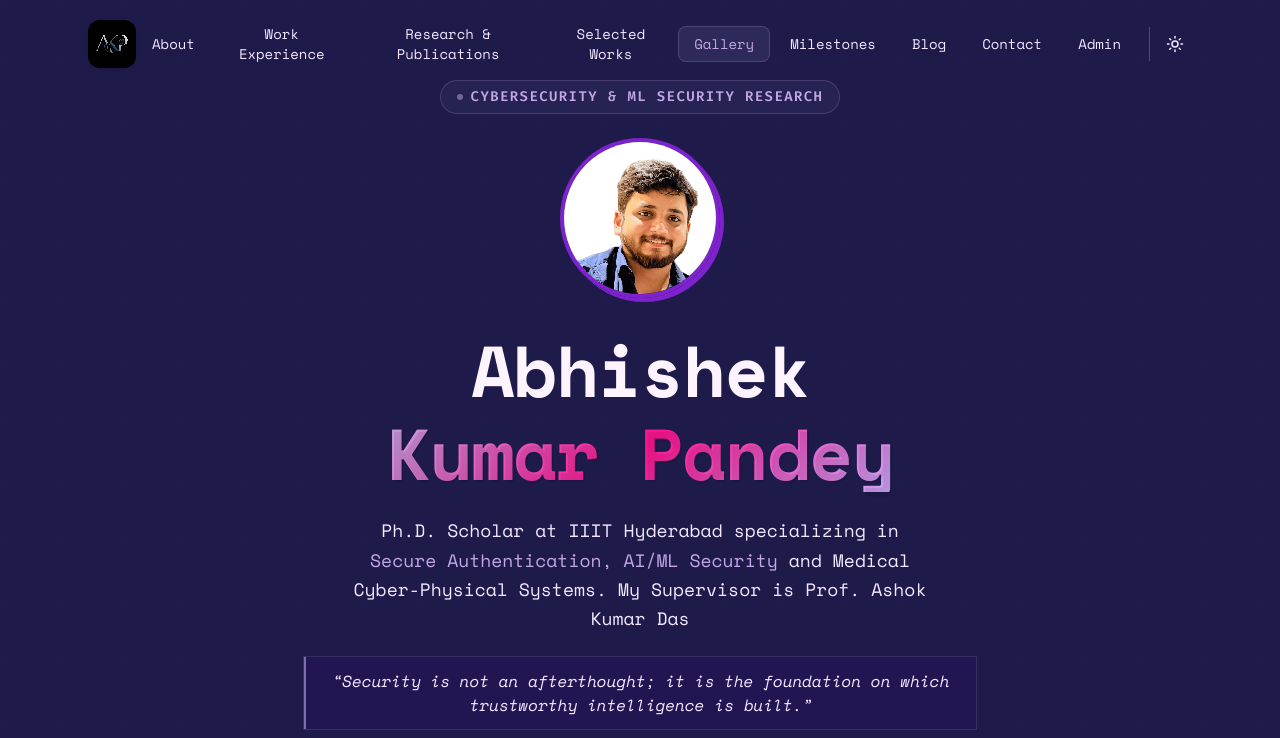
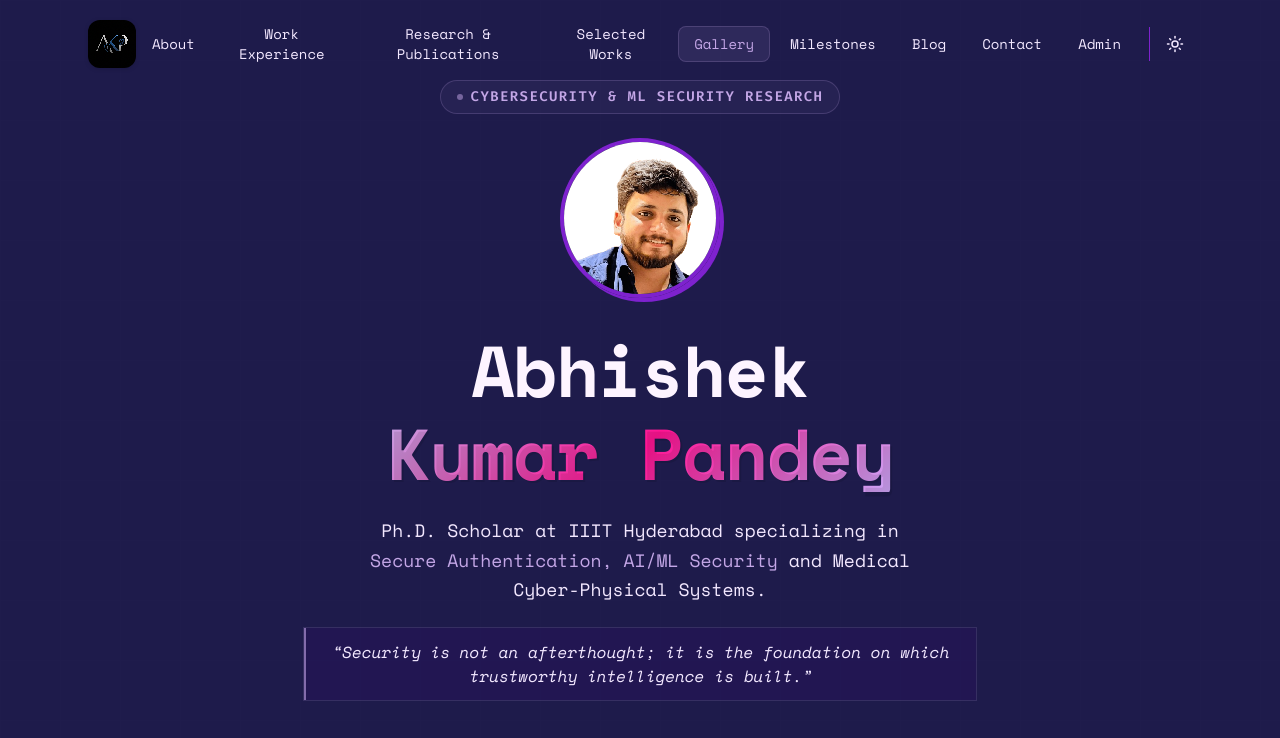
Before and after one commit to abhipandey5/abhipandey5.github.io, a React (Vite) app: page / in a window 1280 px wide. Shown: the top 738 px of the page. Built offline with nearby package versions, Linux system fonts and the light colour scheme.

Commit message:
Fix sentence structure in Hero.jsx
Corrected the sentence structure in the Hero component.

```diff
--- a/src/components/Hero.jsx
+++ b/src/components/Hero.jsx
@@ -119,7 +119,7 @@ const Hero = () => {
             >
               Ph.D. Scholar at IIIT Hyderabad specializing in{' '}
               <span className="text-lavender font-medium">Secure Authentication, AI/ML Security</span>{' '}
-              and Medical Cyber-Physical Systems. My Supervisor is Prof. Ashok Kumar Das
+              and Medical Cyber-Physical Systems.
             </motion.p>
 
             <motion.blockquote
```
